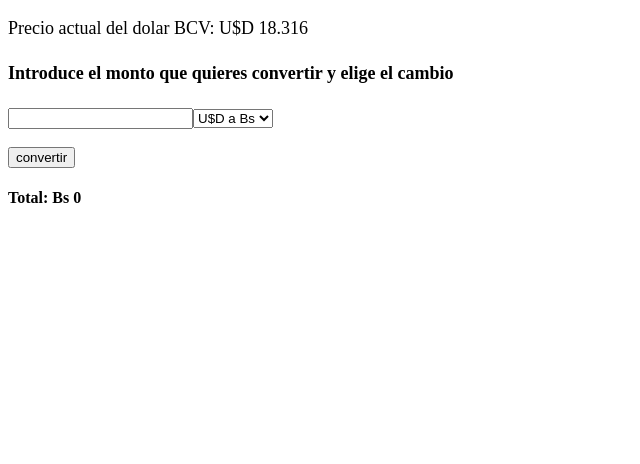
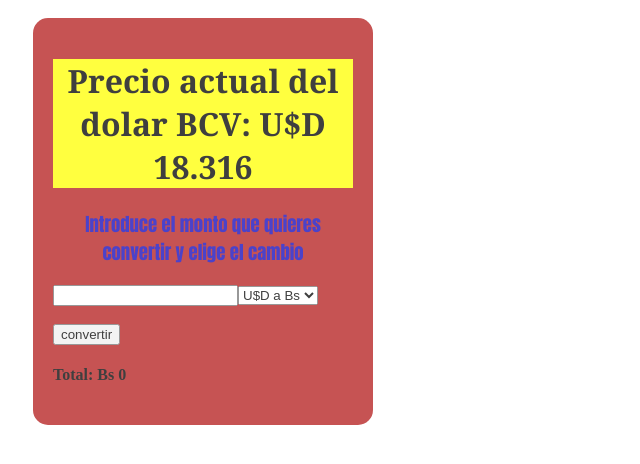
Before and after one commit to Mjosuex85/proyectoBCV, a React (Create React App) app in the folder client/: page / in a window 1280 px wide. Shown: the top 464 px of the page, without its empty margins (0-640 px from the left). Built offline with nearby package versions, Linux system fonts and the light colour scheme.

Commit message:
estilos texto

```diff
--- a/client/src/components/Dolar.jsx
+++ b/client/src/components/Dolar.jsx
@@ -44,10 +44,10 @@
 
     return (
 
-        <div class={styles.div}>
-            <p class={styles.h1}> Precio actual del dolar BCV:  U{currency.rate}D {currency.value} </p>
+        <div class={styles.box}>
+            <h1 class={styles.h1}> Precio actual del dolar BCV:  U{currency.rate}D {currency.value} </h1>
 
-            <h4 class={styles.h1}> Introduce el monto que quieres convertir y elige el cambio </h4>
+            <h3 class={styles.h3}> Introduce el monto que quieres convertir y elige el cambio </h3>
 
             <div>
 
--- a/client/src/components/dolar.module.css
+++ b/client/src/components/dolar.module.css
@@ -2,6 +2,30 @@
 
 } */
 
-.h1 {
-    font-size: large;
+.box{
+    width: 300px;
+    background:rgb(179, 26, 26);
+    opacity: 75%;
+    margin-top: 0%;
+    padding: 20px;
+    /* color: white;
+    text-align: center; */
+    border-radius: 15px;
+    position: relative;
+    left: 25px;
+    top: 10px;
 }
+
+
+
+.box h1 {
+    font-family: Cambria, Cochin, Georgia, Times, 'Times New Roman', serif;
+    background-color: yellow;
+    text-align: center;
+}
+
+.box h3 {
+    color: rgb(15, 3, 185);
+    text-align: center;
+    font-family: Impact, Haettenschweiler, 'Arial Narrow Bold', sans-serif;
+}
```
